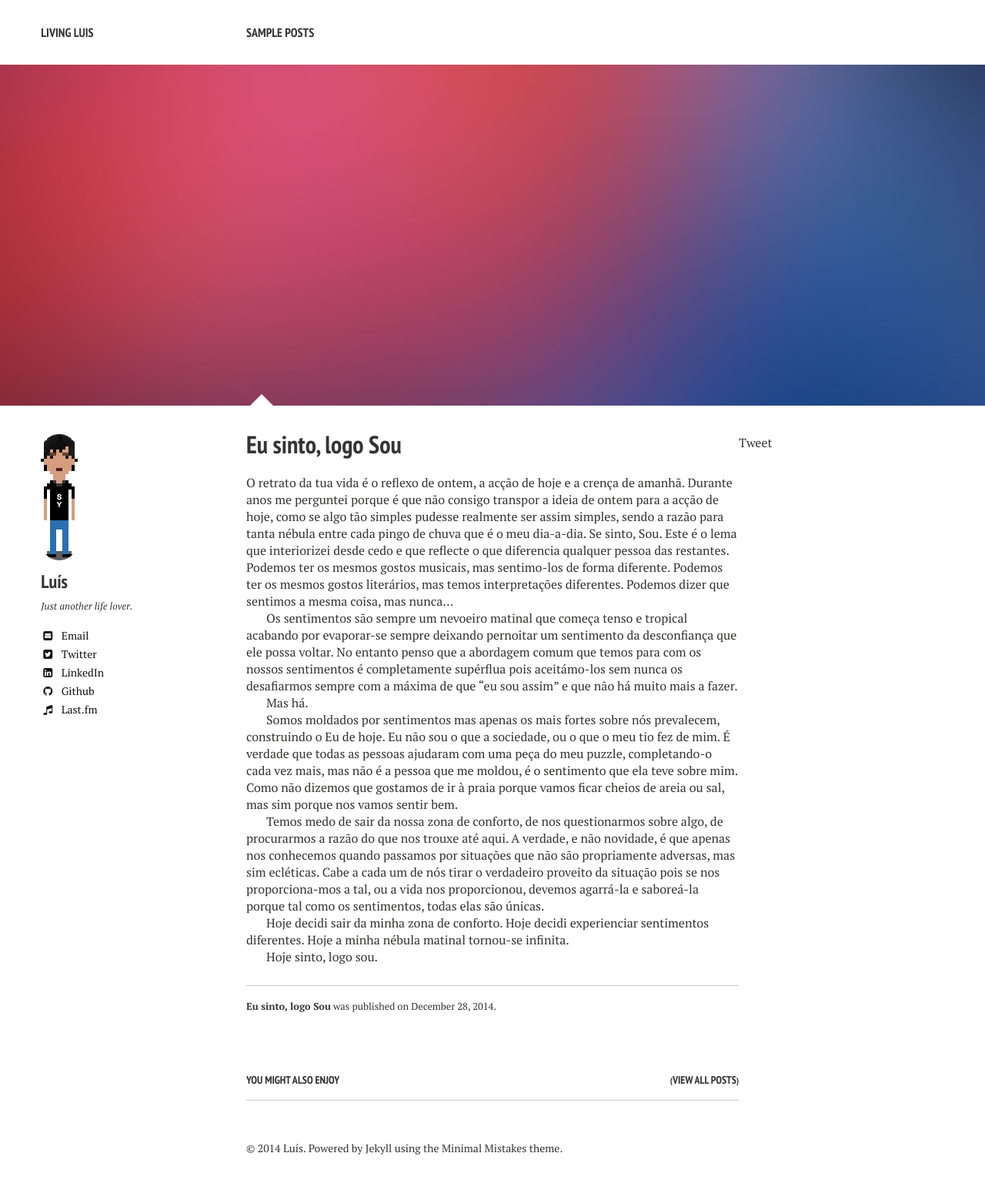
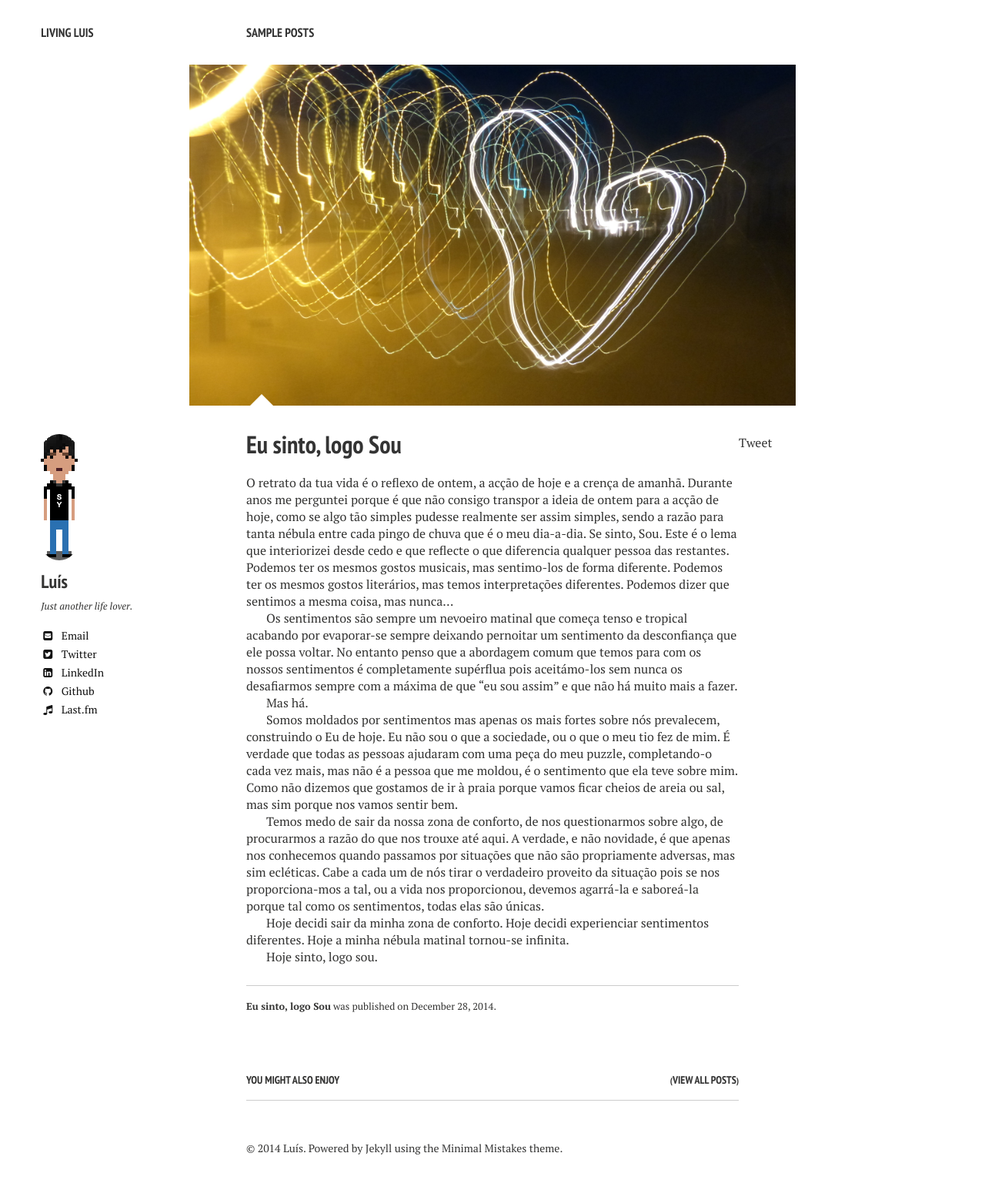
Before and after one commit to luiscspinho/luiscspinho.github.io, a Jekyll site: the page built from _posts/2014-12-28-Eu-sinto.md, in a window 1280 px wide. Shown: the whole page at 77% size. Built offline with Jekyll 4.4.1, drawn with Linux system fonts in a browser that asks for light colours; nearby versions of some CDN libraries; comment, search, counter and statistics services are not loaded.

Commit message:
First post image

```diff
--- a/_posts/2014-12-28-Eu-sinto.md
+++ b/_posts/2014-12-28-Eu-sinto.md
@@ -6,7 +6,7 @@ modified:
 excerpt: "O retrato da tua vida é o reflexo de ontem, a acção de hoje e a crença de amanhã."
 tags: []
 image:
-  feature: sample-image-2.jpg
+  feature: first.JPG
 ---
 
 O retrato da tua vida é o reflexo de ontem, a acção de hoje e a crença de amanhã. Durante anos me perguntei porque é que não consigo transpor a ideia de ontem para a acção de hoje, como se algo tão simples pudesse realmente ser assim simples, sendo a razão para tanta nébula entre cada pingo de chuva que é o meu dia-a-dia. Se sinto, Sou. Este é o lema que interiorizei desde cedo e que reflecte o que diferencia qualquer pessoa das restantes. Podemos ter os mesmos gostos musicais, mas sentimo-los de forma diferente. Podemos ter os mesmos gostos literários, mas temos interpretações diferentes. Podemos dizer que sentimos a mesma coisa, mas nunca...
```
Also changed, not shown: images/first.JPG (added).
